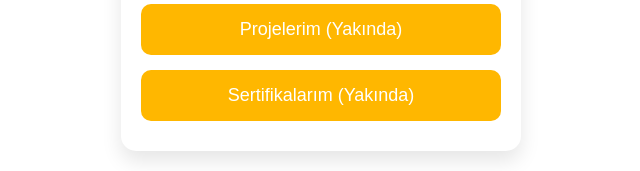
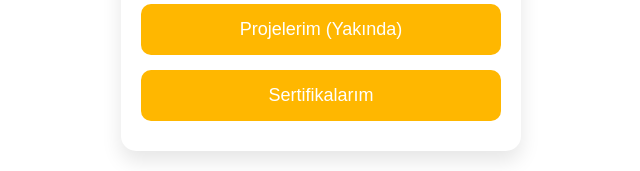
Before and after one commit to ersinonline/cvv, a plain HTML site: page index.html in a window 1280 px wide. Shown: the part 576-747 px from the top of the page, without its empty margins (319-959 px from the left). Drawn offline with Linux system fonts and the light colour scheme.

Commit message:
Update index.html

```diff
--- a/index.html
+++ b/index.html
@@ -29,7 +29,7 @@
             <a href="https://academy.patika.dev/tr/profile" target="_blank" class="link-item">Patika.dev</a>
             <a href="https://gelecegiyazanlar.turkcell.com.tr/kisi/clkersinnn" target="_blank" class="link-item">Geleceği Yazanlar</a>
             <a href="" target="_blank" class="link-item">Projelerim (Yakında)</a>
-            <a href="" target="_blank" class="link-item">Sertifikalarım (Yakında)</a>
+            <a href="https://sertifika.ersinonline.net" class="link-item">Sertifikalarım</a>
         </div>
     </div>
 
```
